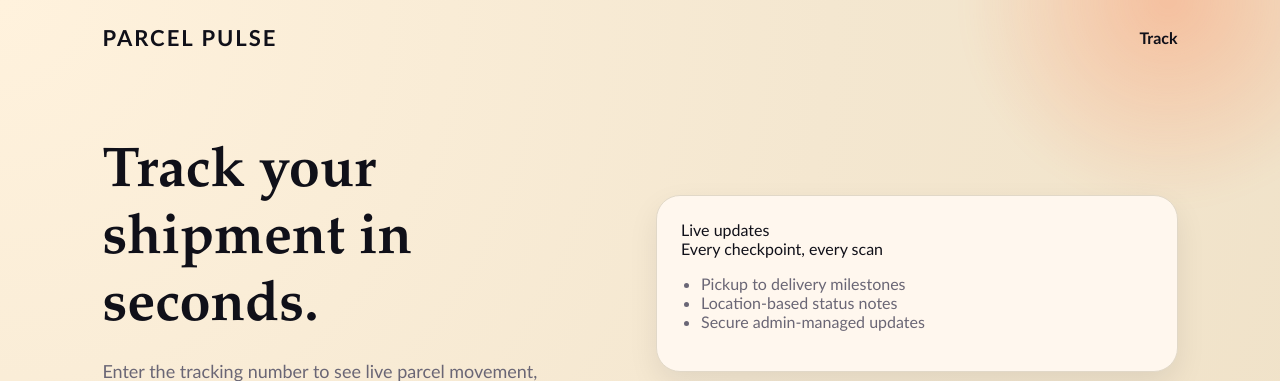
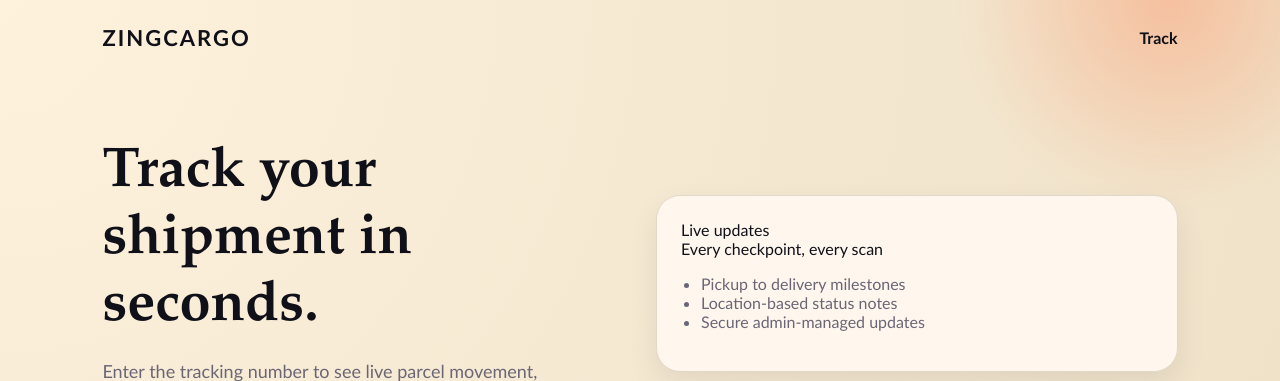
Before and after one commit to CygnusRND/tracking_web, a Django app: page / in a window 1280 px wide. Shown: the top 381 px of the page. Run offline with Django 5.2, Linux system fonts and the light colour scheme.

Commit message:
Rebrand to ZingCargo and add domain+HTTPS deployment support

```diff
--- a/templates/base_admin.html
+++ b/templates/base_admin.html
@@ -3,13 +3,13 @@
 <head>
     <meta charset="utf-8">
     <meta name="viewport" content="width=device-width, initial-scale=1">
-    <title>{% block title %}Admin | Parcel Pulse{% endblock %}</title>
+    <title>{% block title %}Admin | ZingCargo{% endblock %}</title>
     <link rel="stylesheet" href="/static/css/admin.css">
 </head>
 <body class="admin">
     <div class="admin-grid"></div>
     <header class="admin-header">
-        <div class="brand">Parcel Pulse Admin</div>
+        <div class="brand">ZingCargo Admin</div>
         <nav class="admin-nav">
             <a href="/admin/">Dashboard</a>
             <a href="/admin/tracking/">Tracking</a>
--- a/templates/base_public.html
+++ b/templates/base_public.html
@@ -3,13 +3,13 @@
 <head>
     <meta charset="utf-8">
     <meta name="viewport" content="width=device-width, initial-scale=1">
-    <title>{% block title %}Parcel Tracker{% endblock %}</title>
+    <title>{% block title %}ZingCargo Tracking{% endblock %}</title>
     <link rel="stylesheet" href="/static/css/site.css">
 </head>
 <body class="public">
     <div class="bg-orbit"></div>
     <header class="site-header">
-        <div class="brand">Parcel Pulse</div>
+        <div class="brand">ZingCargo</div>
         <nav class="site-nav">
             <a href="/">Track</a>
         </nav>
--- a/tracking/templates/tracking/home.html
+++ b/tracking/templates/tracking/home.html
@@ -1,6 +1,6 @@
 {% extends "base_public.html" %}
 
-{% block title %}Parcel Tracker{% endblock %}
+{% block title %}ZingCargo Tracking{% endblock %}
 
 {% block content %}
 <section class="hero">
--- a/tracking_web/settings.py
+++ b/tracking_web/settings.py
@@ -94,6 +94,8 @@ DEFAULT_AUTO_FIELD = "django.db.models.BigAutoField"
 LOGIN_URL = "two_factor:login"
 LOGIN_REDIRECT_URL = "dashboard:home"
 LOGOUT_REDIRECT_URL = "tracking:home"
+SECURE_PROXY_SSL_HEADER = ("HTTP_X_FORWARDED_PROTO", "https")
+USE_X_FORWARDED_HOST = True
 
 SECURE_SSL_REDIRECT = os.getenv("SECURE_SSL_REDIRECT", "0") == "1"
 SESSION_COOKIE_SECURE = os.getenv("SESSION_COOKIE_SECURE", "0") == "1"
```
Also changed, not shown: README.md, 2 other files.
